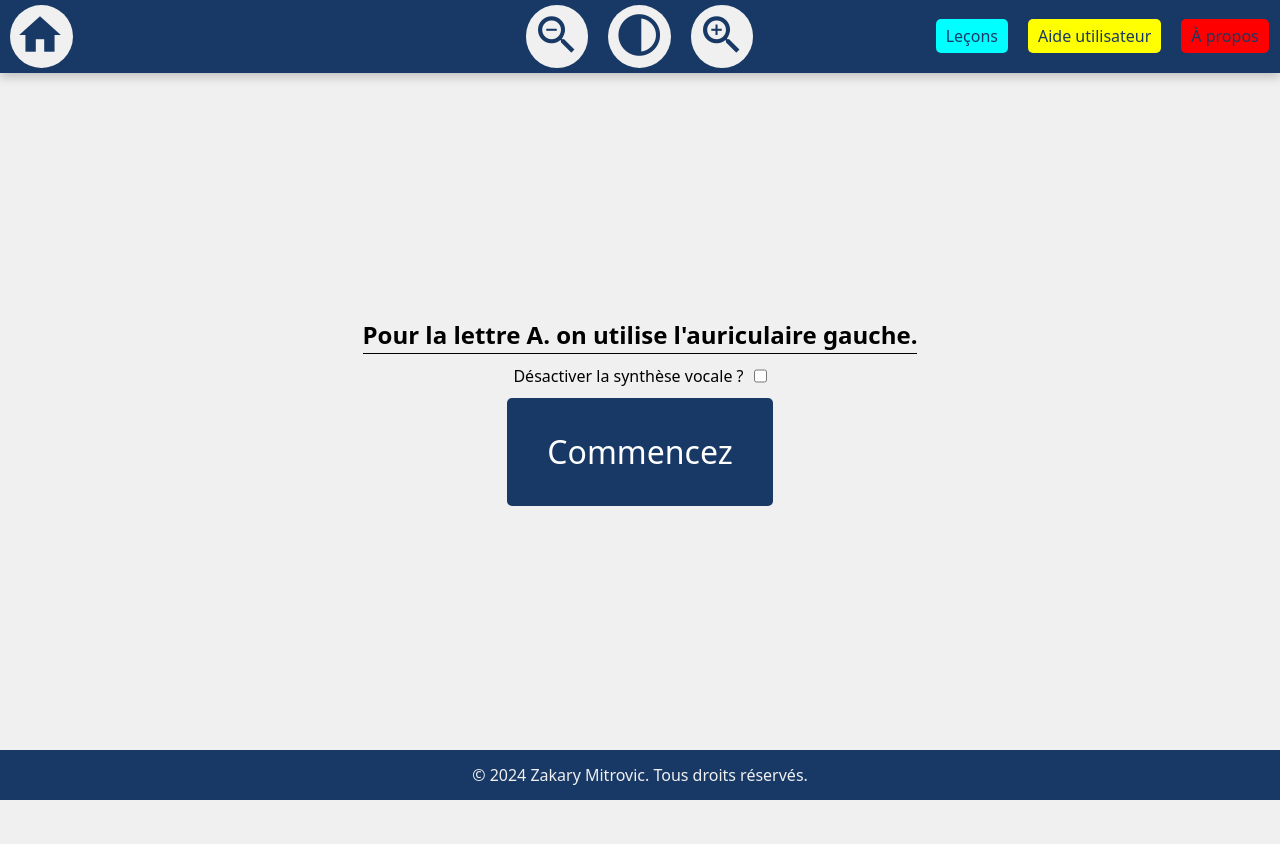
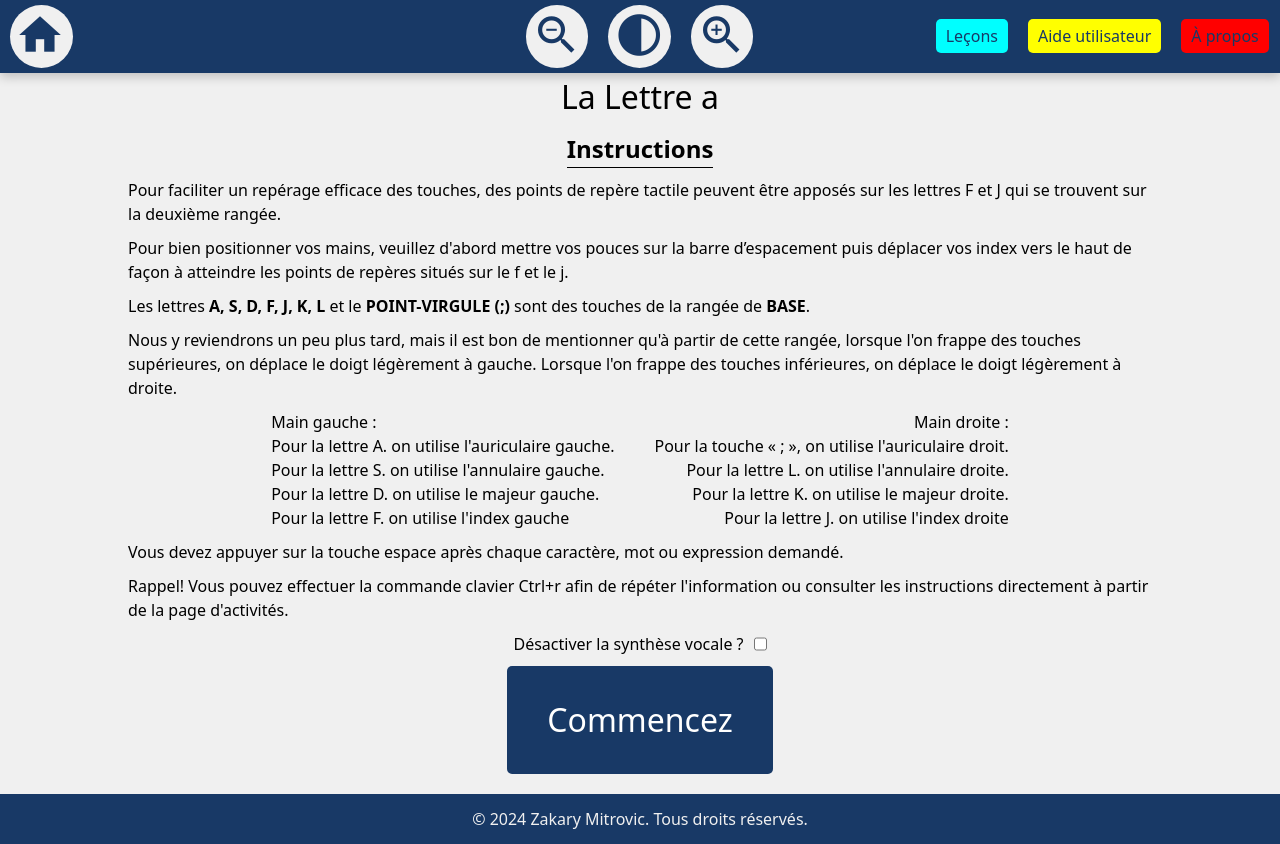
Before and after one commit to MZakary/Typer, a React (Vite) app: page /lecon1 in a window 1280 px wide. Before the commit the page ends 800 px from the top, so only its background shows below. Built offline with nearby package versions, Linux system fonts and the light colour scheme.

Commit message:
fixed some issues with the end game screen and optimized some other stuff for the game to run better

```diff
--- a/package.json
+++ b/package.json
@@ -13,9 +13,11 @@
     "@types/file-saver": "^2.0.7",
     "class-variance-authority": "^0.7.0",
     "clsx": "^2.1.1",
+    "dictionary-fr": "^3.0.0",
     "file-saver": "^2.0.5",
     "lucide-react": "^0.397.0",
     "mammoth": "^1.8.0",
+    "nspell": "^2.1.5",
     "react": "^18.2.0",
     "react-dom": "^18.2.0",
     "react-router-dom": "^6.24.0",
--- a/src/SCSS/_listeLecon.scss
+++ b/src/SCSS/_listeLecon.scss
@@ -2,7 +2,7 @@
     //          background-color: #f9f9f9; // Light background for the section
     padding: 20px;
     border-radius: 8px;
-    height: 100%;
+    height: calc(100vh - 122px);
 
     margin: 0 auto;
     text-align: center;
--- a/src/SCSS/_typer.scss
+++ b/src/SCSS/_typer.scss
@@ -1,9 +1,17 @@
 section.Typer{
-    height: calc(100vh - 123px);
+    height: 100%;
     display: flex;
     flex-direction: column;
-    justify-content: start;
+    justify-content: center;
     align-items: center;
+
+    .TyperGame{
+        height: calc(100vh - 123px);
+        display: flex;
+        flex-direction: column;
+        justify-content: start;
+        align-items: center;
+    }
     .displayCurrentString{
         font-size: 1.5em;
         text-align: center;
@@ -52,18 +60,24 @@ section.Typer{
     }
 
     .StartButton{
-        height: calc(100vh - 122px);
+        height: 100%;
         display: flex;
         flex-direction: column;
         justify-content: center;
         align-items: center;
         gap: 10px;
+
+        h1{
+            font-size: 2em;
+        }
+
         .StartGameButton{
             background-color: $primary-blue;
             color: white;
             padding: 30px 40px;
             font-size: 2em;
             border-radius: 5px;
+            margin-bottom: 20px;
         }
         .Options{
             display: flex;
@@ -74,6 +88,18 @@ section.Typer{
             font-size: 1.5em;
             font-weight: bold;
             border-bottom: 1px solid black;
+        }
+        .divMains{
+            display: flex;
+            gap: 40px;
+
+            .divMainsDroite{
+                text-align: right;
+            }
+        }
+
+        .StartParagraph{
+            width: 80%
         }
     }
 }
--- a/src/components/ListeLecons.tsx
+++ b/src/components/ListeLecons.tsx
@@ -9,20 +9,11 @@ function ListeLecons(){
     return(
         <section className="ListeLeconsPage">
             <h1 className="title" autoFocus>Liste des leçons</h1>
+            <p>Nous vous invitons à choisir parmis la liste des leçons suivantes:</p>
             <ul className="listeContainer">
-                <li className="listeItem"><Link to={'/lecon1'}>Leçon 1: la lettre a</Link></li>
-                <li className="listeItem"><Link to={'/lecon2'}>Leçon 2: la lettre s</Link></li>
-                <li className="listeItem"><Link to={'/lecon3'}>Leçon 3: la lettre d</Link></li>
-                <li className="listeItem"><Link to={'/lecon4'}>Leçon 4: la lettre f</Link></li>
-                <li className="listeItem"><Link to={'/lecon5'}>Leçon 5: la lettre j</Link></li>
-                <li className="listeItem"><Link to={'/lecon6'}>Leçon 6: la lettre k</Link></li>
-                <li className="listeItem"><Link to={'/lecon7'}>Leçon 7: la lettre l</Link></li>
-                <li className="listeItem"><Link to={'/lecon8'}>Leçon 8: le point virgule partie 1</Link></li>
-                <li className="listeItem"><Link to={'/lecon9'}>Leçon 9: le point virgule partie 2</Link></li>
-                <li className="listeItem"><Link to={'/lecon9'}>Leçon 9: le point virgule partie 2</Link></li>
-                <li className="listeItem"><Link to={'/lecon9'}>Leçon 9: le point virgule partie 2</Link></li>
-                <li className="listeItem"><Link to={'/lecon9'}>Leçon 9: le point virgule partie 2</Link></li>
-                <li className="listeItem"><Link to={'/lecon9'}>Leçon 9: le point virgule partie 2</Link></li>
+                <li className="listeItem"><Link to={'/lecon1'}>Leçon 1: La rangée de base (a, s, d, f, j, k, l, et le point-virgule)</Link></li>
+                <li className="listeItem"><Link to={'/lecon2'}>Leçon 2: Lettre e et i</Link></li>
+                <li className="listeItem"><Link to={'/lecon3'}>Leçon 3: Lettre R</Link></li>
             </ul>
         </section>
     )
--- a/src/components/NewMainPage.tsx
+++ b/src/components/NewMainPage.tsx
@@ -32,7 +32,7 @@ function NewMainPage(){
             <p>Par la suite, il vous sera demandé des expressions ou de courtes phrases que vous devrez écrire correctement.</p>
             <p>Le but à atteindre est la précision plutôt que la vitesse.</p>
             <p>Pour parfaire l'apprentissage de la localisation et la mémorisation des touches sur le clavier de l'ordinateur, il vous sera proposé de passer à la section des exercices synthèses. Cette partie comprend deux textes (courriel et informatif) à transcrire et une série de questions auxquelles la personne est invitée à répondre de façon personnalisée.</p>
-            <p>En tout temps durant les leçons vous pourrez effectuer la commande clavier Ctrl+r afin de répéter l'information ou Ctrl+l pour annoncer les instructions du doit à utiliser.</p>
+            <p>En tout temps durant les leçons vous pourrez effectuer la commande clavier Ctrl+r afin de répéter l'information ou consulter les instructions.</p>
             <p>Une rétroaction sonore vous sera fourni afin de vous avisez de votre réussite et de vos erreurs.</p>
 
             <h2>Voir la liste des leçons</h2>
--- a/src/components/NewTyper.tsx
+++ b/src/components/NewTyper.tsx
@@ -1,15 +1,15 @@
 
 
 import { useState, useEffect } from "react";
-import { playSound } from "@/utils/generalUtils";
+import { playSound, checkFrenchWord } from "@/utils/generalUtils";
+
 
 interface TyperProps {
     levels: string[]; // Define levels as an array of strings
     lessonName: string;
-    lessonMessage: string;
 }
 
-function NewTyper({levels, lessonName, lessonMessage} : TyperProps) {
+function NewTyper({levels, lessonName} : TyperProps) {
     const [currentLevel, setCurrentLevel] = useState<number>(0); //Commencez niveau 1
     const [currentString, setCurrentString] = useState<string>('');
     const [inputString, setInputString] = useState<string>('');
@@ -23,8 +23,6 @@ function NewTyper({levels, lessonName, lessonMessage} : TyperProps) {
     const [gameEnded, setGameEnded] = useState<boolean>(false);  // New state to track if the game has started
     const [toggleSynth, setToggleSynth] = useState<boolean>(false);  // New state to track if the game has started
     const [playerName, setPlayerName] = useState<string>("");  // New state to track if the game has started
-
-
     const handleToggleSynth=()=>{
         setToggleSynth((prev) => !prev);
     }
@@ -36,14 +34,22 @@ function NewTyper({levels, lessonName, lessonMessage} : TyperProps) {
 
     const handleFocus = () => {
         setIsTAFocused(true);
-        //speakLetter("Le jeu est maintenant actif");
-        //console.log("Text area is focused");
     };
 
     const handleBlur = () => {
         setIsTAFocused(false);
-        //speakLetter("Le jeu est maintenant sur pause");
-        //console.log("Text area is not focused");
+    };
+
+    const validateWord = async (word: string) => {
+        const isAWord = await checkFrenchWord(word);
+        console.log("The word "+word+' is '+isAWord);
+        console.log('level attempts:' + levelAttempts);
+
+        if (isAWord) {
+          setLevelAttempts(prevAttempts => prevAttempts + 1);
+        } else {
+          setLevelAttempts(4);
+        }
     };
 
     // Announce the first letter
@@ -59,6 +65,8 @@ function NewTyper({levels, lessonName, lessonMessage} : TyperProps) {
     useEffect(() => {
         const handleKeyDown = (event: KeyboardEvent) => {
             if (!isTAFocused) return;
+
+            if(gameEnded) return;
 
             if (event.ctrlKey && event.altKey && event.key.toLowerCase() === 'r') { // Ctrl + Alt +
                 annoncerNouvelleLettre(currentString);
@@ -105,16 +113,21 @@ function NewTyper({levels, lessonName, lessonMessage} : TyperProps) {
 
             // Check if the input string matches the current string when space is pressed
             if (event.key === ' ') {
+
                 if (inputString === levels[currentLevel]) {
                     if (speechSynthesis.speaking) {
                         speechSynthesis.cancel();  // Only stop if currently speaking
                     }
-
                     playSound('src/sounds/GoodSound.wav');
                     speakLetter('Bravo!');
 
-                    // Increment attempt count for the current level
+
+
+                    //CREATE FUNCTION TO CHECK IF ITS A WORD OR JUST LETTERS
+                    //validateWord(inputString);
+
                     setLevelAttempts(prevAttempts => prevAttempts + 1);
+
 
                     // If the player has completed the level at least 3 times, move to the next level
                     if (levelAttempts + 1 >= 3) {
@@ -132,6 +145,8 @@ function NewTyper({levels, lessonName, lessonMessage} : TyperProps) {
                             annoncerNouvelleLettre(levels[nextLevel]);
                         }else if(nextLevel == levels.length){
                             setGameEnded(true);
+                            setGameStarted(false);
+                            setIsTAFocused(false);
                             speakLetter("Vous avez terminer la leçon! Voulez-vous télécharger vos résultats?");
                         }
                     } else {
@@ -243,7 +258,7 @@ function NewTyper({levels, lessonName, lessonMessage} : TyperProps) {
                 </div>
             ) : gameStarted ? (
                 // Game content here once the game is started
-                <>
+                <div className="TyperGame">
                     <h2 className="LessonName">{lessonName}</h2>
                     <p>Erreurs: {errorCount}</p>
                     <p>{accuracy}%</p>
@@ -265,11 +280,42 @@ function NewTyper({levels, lessonName, lessonMessage} : TyperProps) {
                             {isMaleVoice ? 'Passer à la voix féminine' : 'Passer à la voix masculine'}
                         </button>
                     ) : null}
-                </>
+                </div>
             ) : (
                 // Show start button if the game has not started
                 <div className="StartButton" autoFocus >
-                    <h2 className="LessonMessage">{lessonMessage}</h2>
+                    <h1>{lessonName}</h1>
+                    <h2 className="LessonMessage">Instructions</h2>
+                    <p className="StartParagraph">Pour faciliter un repérage efficace des touches, des points de repère tactile peuvent être apposés sur les lettres F et J qui se trouvent sur la deuxième rangée.</p>
+                    <p className="StartParagraph">Pour bien positionner vos mains, veuillez d'abord mettre vos pouces sur la barre d’espacement puis déplacer vos index vers le haut de façon à atteindre les points de repères situés sur le f et le j.</p>
+                    <p className="StartParagraph">Les lettres <strong>A, S, D, F, J, K, L</strong> et le <strong>POINT-VIRGULE (;)</strong> sont des touches de la rangée de <strong>BASE</strong>. </p>
+                    <p className="StartParagraph">Nous y reviendrons un peu plus tard, mais il est bon de mentionner qu'à partir de cette rangée, lorsque l'on frappe des touches supérieures, on déplace le doigt légèrement à gauche. Lorsque l'on frappe des touches inférieures, on déplace le doigt légèrement à droite. </p>
+
+                    {/* <p>Explorons maintenant la rangée de base :</p> */}
+
+                    <div className="divMains">
+                        <div className="divMainsGauche">
+                            <h3>Main gauche :</h3>
+                            <ul>
+                                <li>Pour la lettre A. on utilise l'auriculaire gauche. </li>
+                                <li>Pour la lettre S. on utilise l'annulaire gauche.</li>
+                                <li>Pour la lettre D. on utilise le majeur gauche.</li>
+                                <li>Pour la lettre F. on utilise l'index gauche</li>
+                            </ul>
+                        </div>
+                        <div className="divMainsDroite">
+                            <h3>Main droite :</h3>
+                            <ul>
+                                <li>Pour la touche « ; », on utilise l'auriculaire droit. </li>
+                                <li>Pour la lettre L. on utilise l'annulaire droite.</li>
+                                <li>Pour la lettre K. on utilise le majeur droite.</li>
+                                <li>Pour la lettre J. on utilise l'index droite</li>
+                            </ul>
+                        </div>
+                    </div>
+
+                    <p className="StartParagraph">Vous devez appuyer sur la touche espace après chaque caractère, mot ou expression demandé.</p>
+                    <p className="StartParagraph">Rappel!  Vous pouvez effectuer la commande clavier Ctrl+r afin de répéter l'information ou consulter les instructions directement à partir de la page d'activités.</p>
                     <div className="Options">
                         <label htmlFor="toggleSynth">Désactiver la synthèse vocale ?</label>
                         <input
```
Also changed, not shown: src/App.tsx (+10 -9 lines), src/utils/generalUtils.ts (+23 -0 lines), 1 other file (tests, documents, lock files or other folders).
